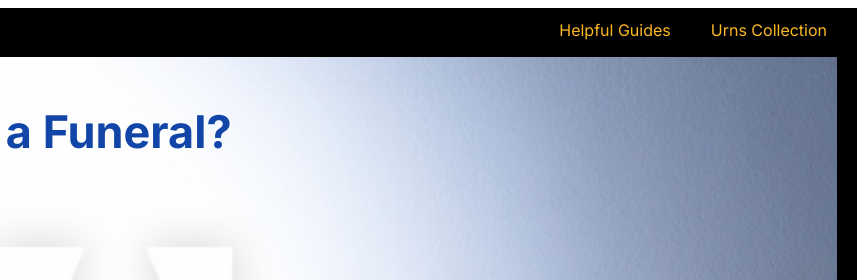
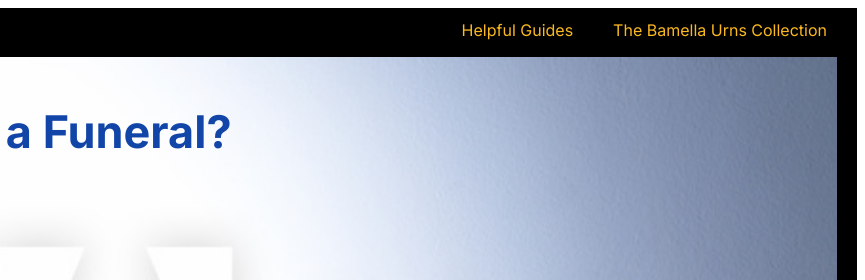
Before and after one commit to Great-Acquisitions/Bamella, a website built with Parcel: page index.html in a window 1280 px wide. Shown: the top 280 px of the page, 415-1280 px from the left. Built offline with nearby package versions, Linux system fonts and the light colour scheme.

Commit message:
Urns Collection commit.

```diff
--- a/index.html
+++ b/index.html
@@ -30,7 +30,7 @@
           <li class="nav__item">
             <a href="resources/resources.html">Helpful Guides</a>
           </li>
-          <li class="nav__item"><a href="#">Urns Collection</a></li>
+          <li class="nav__item"><a href="#">The Bamella Urns Collection</a></li>
         </ul>
       </nav>
     </header>
```
Also changed, not shown: 1 other file.
